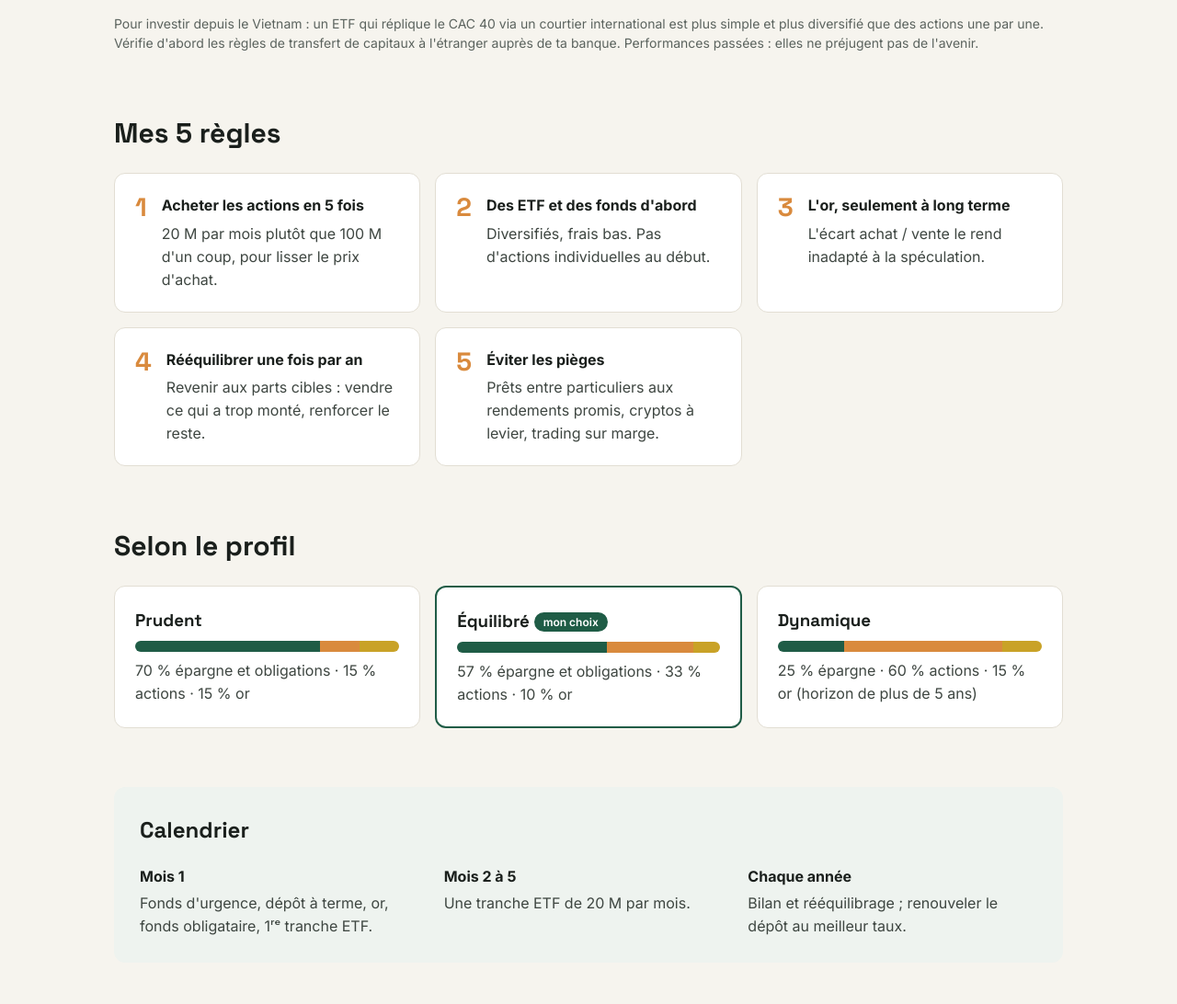
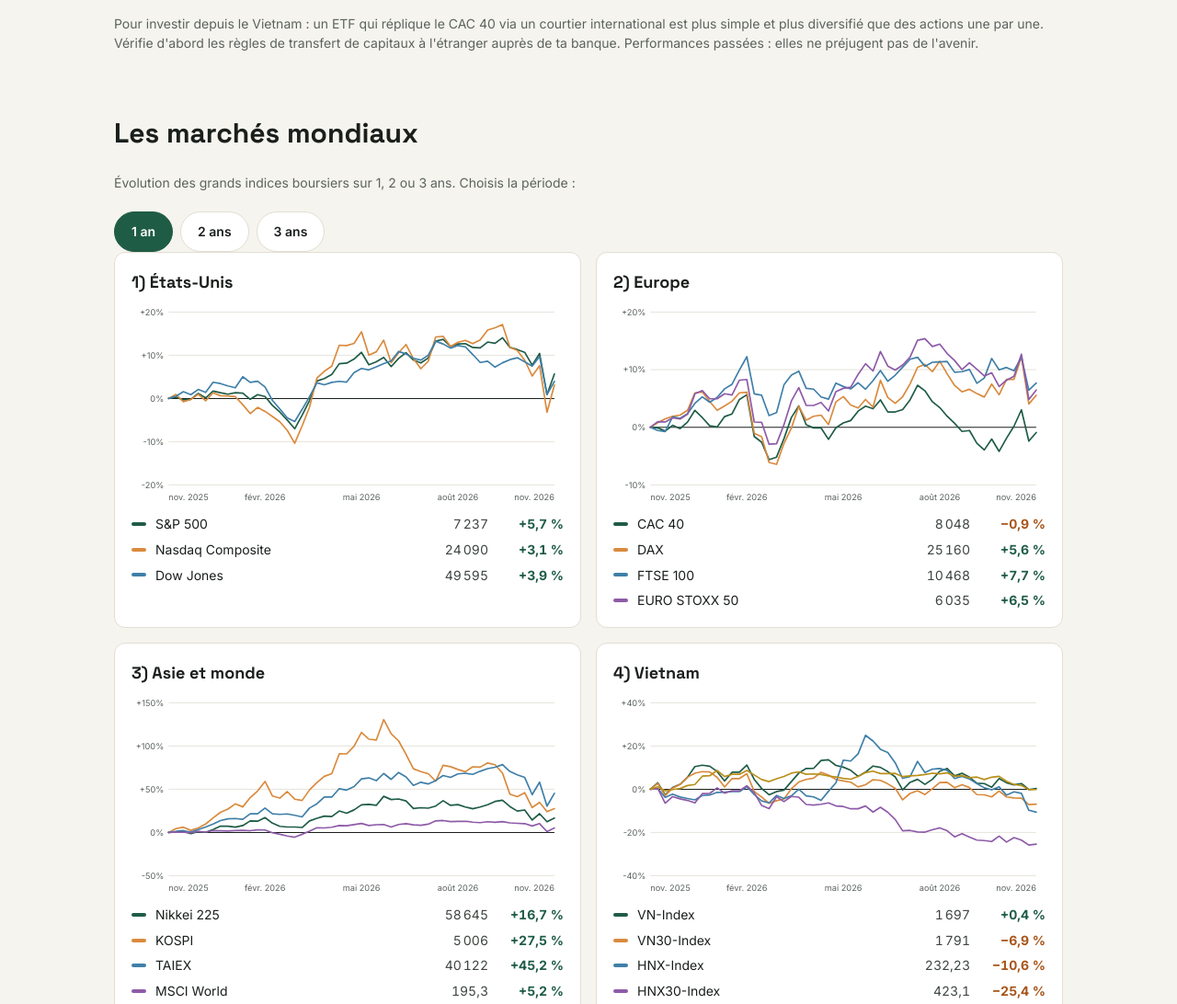
Before and after one commit to danielnguyening/mon-site-investissement, a plain HTML site: page index.html in a window 1280 px wide. Shown: the part 2200-3292 px from the top of the page at 92% size. Drawn offline with Linux system fonts and the light colour scheme.

Commit message:
Enhance styles and add global markets section
Added new styles for market periods and cards, and included a section for global markets with a note.

```diff
--- a/index.html
+++ b/index.html
@@ -88,6 +88,20 @@
   .val.up { color: var(--green); } .val.down { color: #A8551A; }
   .note { font-size: 14px; color: var(--grey); }
 
+  .mk-periods { display: flex; gap: 8px; flex-wrap: wrap; }
+  .mk-periods button { font: inherit; font-size: 14px; font-weight: 600; padding: 8px 18px; min-height: 44px; border-radius: 999px; border: 1px solid var(--line); background: #fff; color: var(--ink); cursor: pointer; }
+  .mk-periods button[aria-pressed="true"] { background: var(--green); color: #fff; border-color: var(--green); }
+  .mk-grid { display: grid; grid-template-columns: repeat(auto-fit, minmax(min(100%, 440px), 1fr)); gap: 16px; }
+  .mk-card { background: #fff; border: 1px solid var(--line); border-radius: 12px; padding: 18px; display: flex; flex-direction: column; gap: 10px; min-width: 0; }
+  .mk-card h3 { font-size: 18px; }
+  .mk-card svg { width: 100%; height: auto; display: block; }
+  .mk-legend { list-style: none; margin: 0; padding: 0; display: flex; flex-direction: column; gap: 6px; font-size: 14px; }
+  .mk-legend li { display: grid; grid-template-columns: 16px 1fr auto 72px; gap: 10px; align-items: center; }
+  .mk-sw { width: 16px; height: 4px; border-radius: 2px; }
+  .mk-val { color: var(--muted); font-variant-numeric: tabular-nums; }
+  .mk-chg { text-align: right; font-weight: 700; font-variant-numeric: tabular-nums; }
+  .mk-chg.up { color: var(--green); } .mk-chg.down { color: #A8551A; }
+
   footer { border-top: 1px solid var(--line); }
   footer p { padding-top: 24px; padding-bottom: 24px; font-size: 14px; color: var(--grey); }
 </style>
@@ -161,6 +175,12 @@
     </section>
 
     <section>
+      <h2>Les marchés mondiaux</h2>
+      <p class="note">Évolution des grands indices boursiers sur 1, 2 ou 3 ans. Choisis la période :</p>
+      <div id="markets"></div>
+    </section>
+
+    <section>
       <h2>Mes 5 règles</h2>
       <ol class="rules">
         <li><span class="n">1</span><div><strong>Acheter les actions en 5 fois</strong><p>20 M par mois plutôt que 100 M d'un coup, pour lisser le prix d'achat.</p></div></li>
@@ -208,5 +228,7 @@
   <p class="wrap">Plan personnel, à titre informatif : ce n'est pas un conseil financier. Chiffres de marché relevés en novembre 2026, à vérifier avant chaque décision.</p>
 </footer>
 
+<script src="data/indices.js"></script>
+<script src="charts.js"></script>
 </body>
 </html>
```
